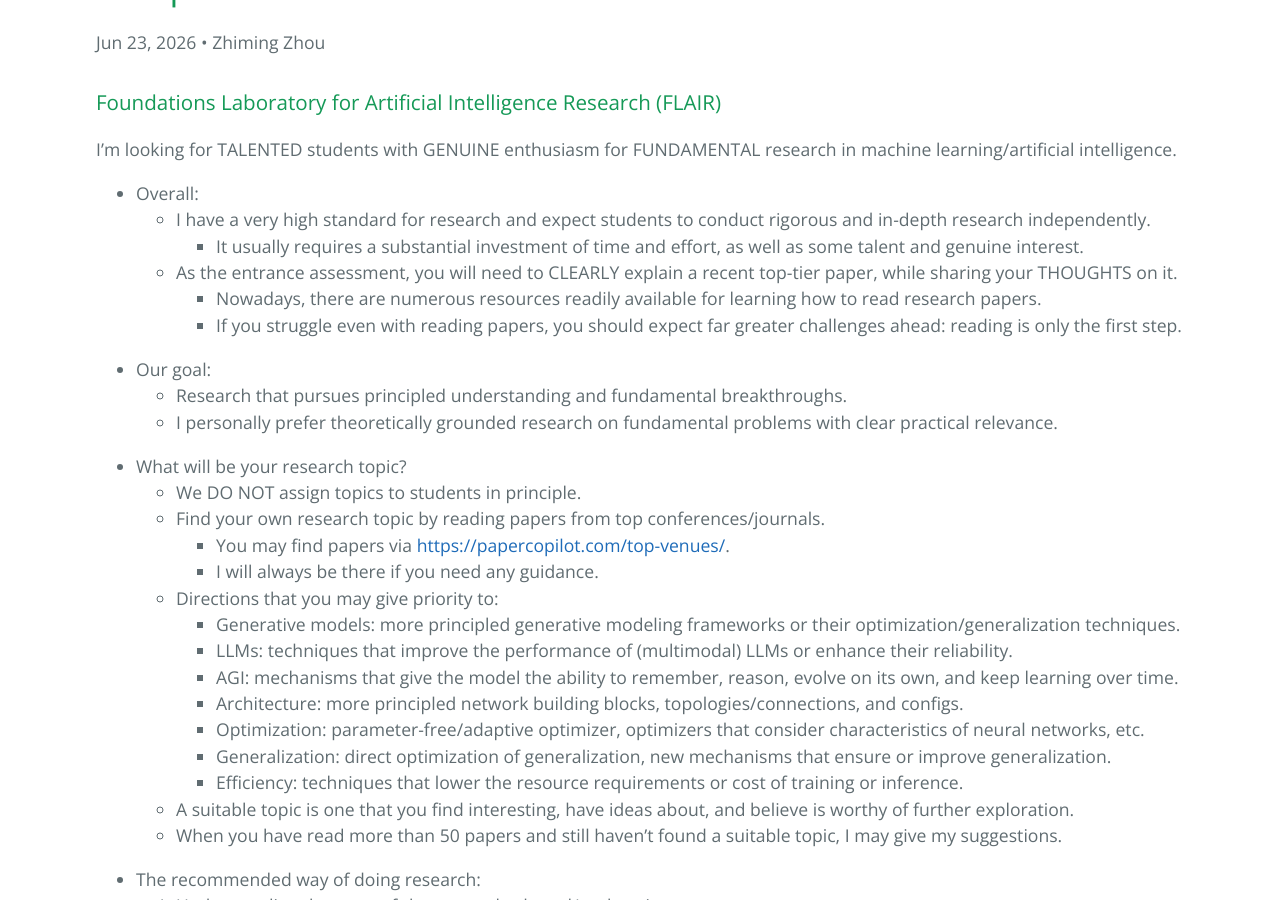
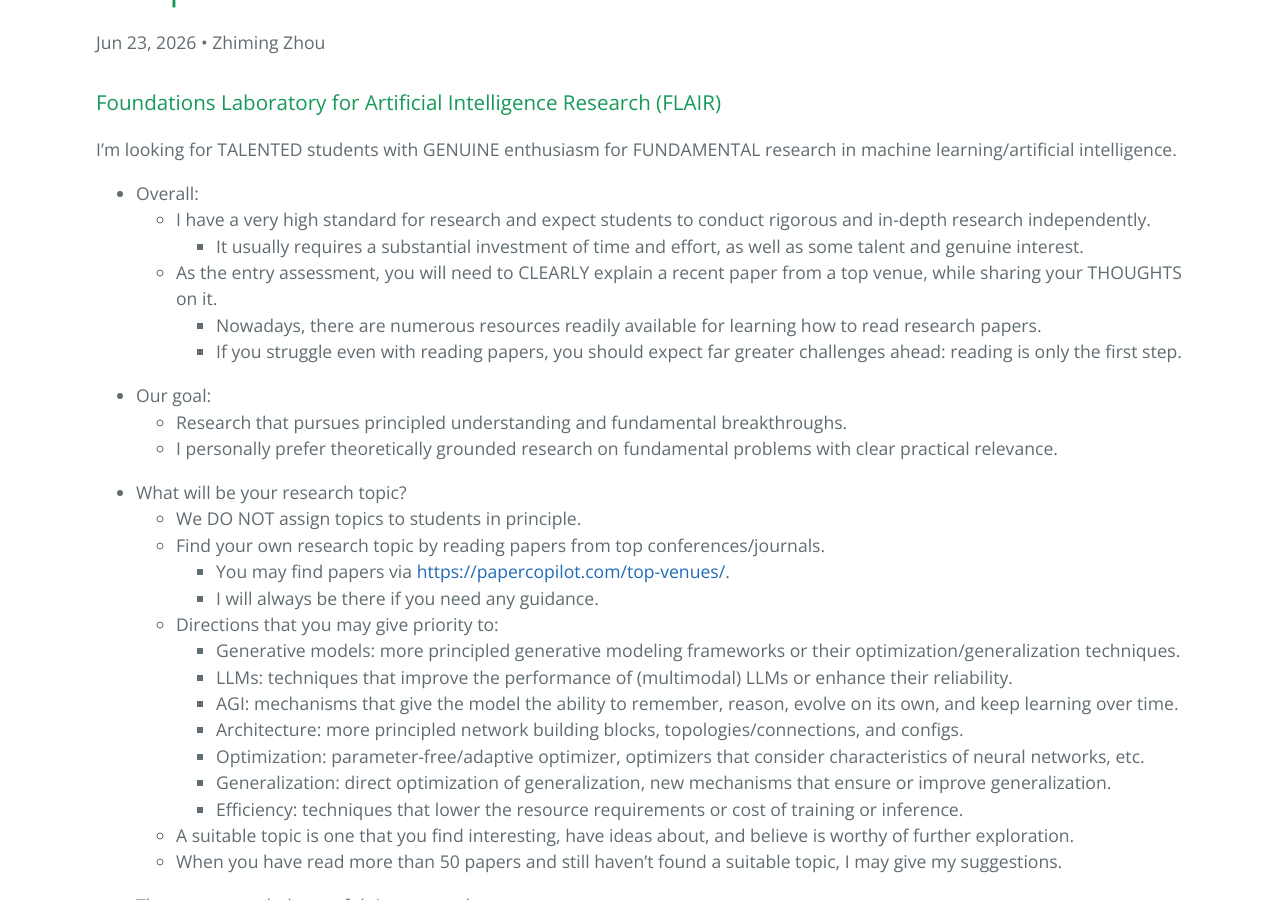
Before and after one commit to ZhimingZhou/zhimingzhou.github.io, a Jekyll site: the page built from _posts/2020-12-09-Prospective-Students.md, in a window 1280 px wide and 900 px high, scrolled down 345 px. Built offline with Jekyll 4.4.1, drawn with Linux system fonts in a browser that asks for light colours; some of the changed text lies outside the part shown.

Commit message:
Update 2020-12-09-Prospective-Students.md

```diff
--- a/_posts/2020-12-09-Prospective-Students.md
+++ b/_posts/2020-12-09-Prospective-Students.md
@@ -14,7 +14,7 @@ I’m looking for TALENTED students with GENUINE enthusiasm for FUNDAMENTAL rese
 - Overall:
 	- I have a very high standard for research and expect students to conduct rigorous and in-depth research independently.
 		- It usually requires a substantial investment of time and effort, as well as some talent and genuine interest.
-	- As the entrance assessment, you will need to CLEARLY explain a recent top-tier paper, while sharing your THOUGHTS on it.
+	- As the entry assessment, you will need to CLEARLY explain a recent paper from a top venue, while sharing your THOUGHTS on it.
 		- Nowadays, there are numerous resources readily available for learning how to read research papers.
 		- If you struggle even with reading papers, you should expect far greater challenges ahead: reading is only the first step.
 
@@ -80,7 +80,7 @@ I’m looking for TALENTED students with GENUINE enthusiasm for FUNDAMENTAL rese
 
 <!--  -->
 - Management:
-	- There will be an ENTRANCE ASSESSMENT and a PROBATIONARY period of one semester for every newcomer.
+	- There will be an ENTRY ASSESSMENT and a PROBATIONARY period of one semester for every newcomer.
 	- You will need to write daily reports, which summarize:
 		- New things you learn (from papers or other materials) and your concrete understanding of them;
 		- New thoughts about your research topic or related contents;
```
